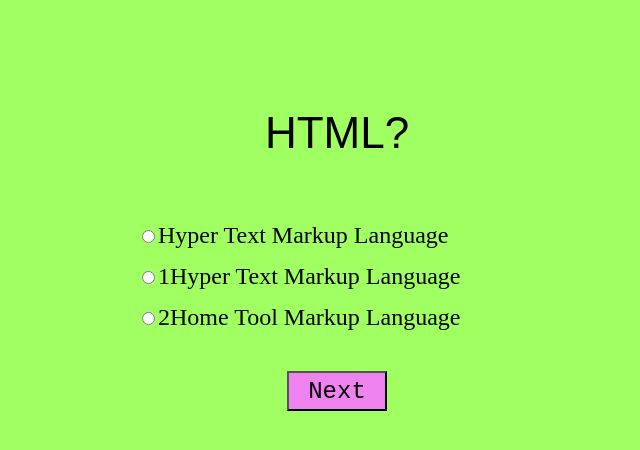
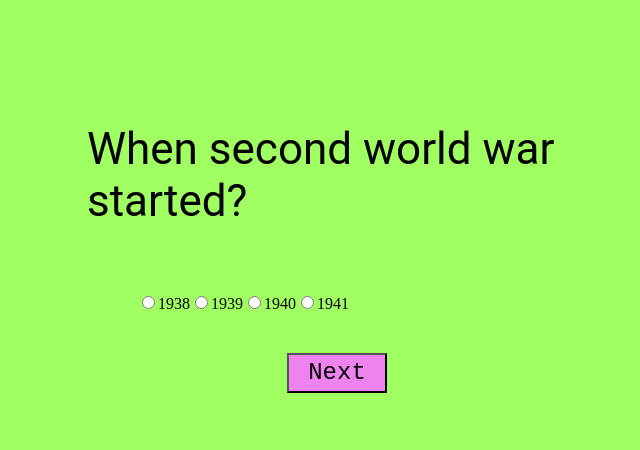
Before and after one commit to Alllvar/Quiz, a React (Create React App) app: page /quiz/1 in a window 1280 px wide. Shown: the top 450 px of the page, without its empty margins (303-943 px from the left). Built offline with nearby package versions, Linux system fonts and the light colour scheme.

Commit message:
added radio and checkbox groups

```diff
--- a/src/components/app.scss
+++ b/src/components/app.scss
@@ -1,3 +1,4 @@
 body {
     background: #a0ff61;
+    overflow: hidden;
 }
--- /dev/null
+++ b/src/components/quiz/checkboxGroup/index.jsx
@@ -0,0 +1,45 @@
+import React from 'react';
+import './index.scss';
+
+class CheckboxGroup extends React.Component {
+    constructor(props) {
+        super(props);
+        this.state = {
+            answer: []
+    }};
+
+    handleChange(e) {
+        const checked = e.target.checked;
+        const value = e.target.value;
+        this.setState({
+            answer: checked ? [...this.state.answer, value] : this.state.answer.filter(el => el !== value )
+        }, () => this.props.handleChange(e, this.props.item.id))
+    }
+
+    renderCheckboxButton(item) {
+
+        return (
+            <label>
+                <input
+                    name={item.id}
+                    type="checkbox"
+                    value={item.id}
+                    onClick={this.handleChange.bind(this)}
+
+                />
+                {item.text}
+            </label>
+        )
+    }
+
+    render() {
+        console.log(this.props.item)
+      return (
+        <div>
+            {this.props.item.answers.map(this.renderCheckboxButton.bind(this))}
+        </div>
+      );
+    }
+}
+
+export default CheckboxGroup;
--- a/src/components/quiz/question/index.jsx
+++ b/src/components/quiz/question/index.jsx
@@ -1,9 +1,27 @@
 import React from 'react';
 import { withRouter } from 'react-router-dom';
-import { QUESTIONS } from '../../../constants';
+import { QUESTIONS, INPUT_TYPES } from '../../../constants';
+import RadioGroup from '../radioGroup';
+import CheckboxGroup from '../checkboxGroup';
 import './index.scss';
 
 class Question extends React.Component {
+    renderAnswers = (question) => {
+        switch(question.inputType) {
+            case INPUT_TYPES.RADIO:
+            return <RadioGroup item={question} handleChange={this.props.handleAnswer} />;
+
+            case INPUT_TYPES.CHECKBOX:
+            return <CheckboxGroup item={question} handleChange={this.props.handleAnswer} />;
+
+            // case INPUT_TYPES.TEXT:
+            // return <TextGroup />;
+
+            // case INPUT_TYPES.SELECT:
+            // return <SelectGroup />;
+        }
+        return null
+    }
     render() {
         const question = QUESTIONS.find(question => question.id === parseInt(this.props.match.params.id, 10));
         const oneQuestion = question.text;
@@ -12,17 +30,8 @@ class Question extends React.Component {
             <div className="question-container">
                 {oneQuestion && <span className="question">{oneQuestion}</span>}
                 <div className="answers">
-                    {question.answers.map(item => (
-                        <div key={item.id} className="answer">
-                            <input
-                                name={question.id}
-                                type="radio"
-                                value={item.id}
-                                onClick={(e) => this.props.handleAnswer(e, question.id)}
-                            />
-                            {item.text}
-                        </div>
-                    ))}
+                    {this.renderAnswers(question)}
+
                     <button className="next-btn" onClick={() => this.props.next(this.props.match.params.id)}>Next</button>
                 </div>
             </div>
--- a/src/components/quiz/question/index.scss
+++ b/src/components/quiz/question/index.scss
@@ -1,3 +1,4 @@
+body {
     .question-container {
         margin-top: 100px;
         height: 300px;
@@ -11,6 +12,7 @@
             font-size: 44px;
             font-family: Arial, Helvetica, sans-serif;
             margin-bottom: 50px;
+            font-family: Roboto, sans-serif;
         }
 
         .answers {
@@ -19,6 +21,7 @@
             .answer {
                 font-size: 24px;
                 margin-top: 14px;
+                font-family: Roboto, sans-serif;
             }
 
             .next-btn {
@@ -38,3 +41,4 @@
             }
         }
     }
+}
--- a/src/components/quiz/quiz.jsx
+++ b/src/components/quiz/quiz.jsx
@@ -8,7 +8,7 @@ import { connect } from "react-redux";
 import { compose } from "redux";
 import { QUESTIONS } from '../../constants';
 import { next } from '../../actions';
-import Question from "./question";
+import Question from './question';
 import './quiz.scss';
 
 const mapStateToProps = (state) => ({
@@ -34,8 +34,9 @@ class Quiz extends React.Component {
     }
 
     handleAnswer(e, questionId) {
+        console.log(e.target)
         this.props.next({
-            [questionId]: e.target.value
+            [questionId]: e.target.value,
         });
     }
 
--- /dev/null
+++ b/src/components/quiz/radioGroup/index.jsx
@@ -0,0 +1,33 @@
+import React from 'react';
+import './index.scss';
+
+class RadioGroup extends React.Component {
+
+    handleChange(e) {
+        this.props.handleChange(e, this.props.item.id)
+    }
+
+    renderRadioButton(item) {
+        return (
+            <label>
+                <input
+                    name={this.props.item.id}
+                    type="radio"
+                    value={item.id}
+                    onClick={this.handleChange.bind(this)}
+                />
+                {item.text}
+            </label>
+        )
+    }
+
+    render() {
+      return (
+        <div>
+            {this.props.item.answers.map(this.renderRadioButton.bind(this))}
+        </div>
+      );
+    }
+}
+
+export default RadioGroup;
--- a/src/components/quiz/result/index.jsx
+++ b/src/components/quiz/result/index.jsx
@@ -2,6 +2,12 @@ import React from 'react';
 import { connect } from 'react-redux'
 import { QUESTIONS } from '../../../constants/index';
 import './index.scss';
+
+const mapStateToProps = (state) => {
+    return {
+        userAnswers: state.answers
+    }
+}
 
 class Result extends React.Component {
     handleQuestion = ({ text, answers, id }) => {
@@ -9,13 +15,14 @@ class Result extends React.Component {
 
         const answerObj = answers.find(answer => answer.id == userAnswers[id]);
         const answerText = answerObj.text;
-        return <div key={id}>{text}: {answerText}</div>;
+        return <div className="answer" key={id}>{text}: {answerText}</div>;
     }
 
     render() {
         return (
             <div className="container">
                 <div className="result-container">
+                    <h1 className="title-result">Ваш результат</h1>
                     {QUESTIONS.map(this.handleQuestion)}
                 </div>
             </div>
@@ -23,10 +30,4 @@ class Result extends React.Component {
     }
 }
 
-const mapStateToProps = (state) => {
-    return {
-        userAnswers: state.answers
-    }
-}
-
 export default connect(mapStateToProps)(Result);
--- a/src/components/quiz/result/index.scss
+++ b/src/components/quiz/result/index.scss
@@ -6,6 +6,14 @@ body {
         display: flex;
         align-items: center;
         flex-direction: column;
-        height: 97.8vh;
+        .title-result {
+            text-align: center;
+            font-family: Roboto, sans-serif;
+        }
+        .answer {
+            margin-top: 110px;
+            font-size: 28px;
+            font-family: Roboto, sans-serif;
+        }
     }
 }
--- a/src/constants/index.js
+++ b/src/constants/index.js
@@ -1,40 +1,128 @@
 export const NEXT = 'NEXT';
+
+export const INPUT_TYPES = {
+    RADIO: 'radio',
+    CHECKBOX: 'checkbox',
+    TEXT: 'text',
+    SELECT: 'select',
+};
 
 export const QUESTIONS = [
     {
-        text: 'HTML?',
         id: 1,
+        text: 'When second world war started?',
+        inputType: INPUT_TYPES.RADIO,
+        correctAnswerId: 2,
         answers: [
-            { text: 'Hyper Text Markup Language', id: 1 },
-            { text: '1Hyper Text Markup Language', id: 2 },
-            { text: '2Home Tool Markup Language', id: 3 }
+            {
+                id: 1,
+                text: '1938'
+            },
+            {
+                id: 2,
+                text: '1939'
+            },
+            {
+                id: 3,
+                text: '1940'
+            },
+            {
+                id: 4,
+                text: '1941'
+            }
         ]
-     },
+    },
     {
-        text: '2213121212',
         id: 2,
+        text: 'What is proper age to buy cigarettes?',
+        inputType: INPUT_TYPES.CHECKBOX,
+        correctAnswerIds: [1,2],
         answers: [
-            { text: 'The World Wide Web Consortium', id: 1 },
-            { text: 'Google', id: 2 },
-            { text: 'Microsoft', id: 3 }
+            {
+                id: 1,
+                text: '19'
+            },
+            {
+                id: 2,
+                text: '18'
+            },
+            {
+                id: 3,
+                text: '17'
+            },
+            {
+                id: 4,
+                text: '12'
+            }
         ]
-     },
+    },
     {
-        text: '321321321312',
+        id: 2,
+        text: 'What is proper age to buy alcohol?',
+        inputType: INPUT_TYPES.SELECT,
+        correctAnswerId: 1,
+        answers: [
+            {
+                id: 1,
+                text: '19'
+            },
+            {
+                id: 2,
+                text: '16'
+            },
+            {
+                id: 3,
+                text: '17'
+            },
+            {
+                id: 4,
+                text: '12'
+            }
+        ]
+    },
+    {
         id: 3,
-        answers: [
-            { text: 'Odesa', id: 1 },
-            { text: 'Kiev', id: 2 },
-            { text: 'Lwiw', id: 3 }
-        ]
-     },
-    {
-        text: '321321sdf321312',
-        id: 4,
-        answers: [
-            { text: 'Zahar', id: 1 },
-            { text: 'Mykola', id: 2 },
-            { text: 'Victor', id: 3 }
-        ]
+        text: 'What is official language in Ukraine',
+        inputType: INPUT_TYPES.TEXT,
+        correctAnswer: 'Ukrainian'
     }
 ];
+
+// export const QUESTIONS = [
+//     {
+//         text: 'Сколько планет в Солнечной системе?',
+//         id: 1,
+//         answers: [
+//             { text: '8', id: 1 },
+//             { text: '9', id: 2 },
+//             { text: '11', id: 3 }
+//         ]
+//      },
+//     {
+//         text: 'Ближайшая к Солнцу планета',
+//         id: 2,
+//         answers: [
+//             { text: 'Юпитер', id: 1 },
+//             { text: 'Плутон', id: 2 },
+//             { text: 'Меркурий', id: 3 }
+//         ]
+//      },
+//     {
+//         text: 'Самая большая планета Солнечной системы',
+//         id: 3,
+//         answers: [
+//             { text: 'Марс', id: 1 },
+//             { text: 'Земля', id: 2 },
+//             { text: 'Юпитер', id: 3 }
+//         ]
+//      },
+//     {
+//         text: 'Какая по счету от Солнца планета Земля?',
+//         id: 4,
+//         answers: [
+//             { text: '5', id: 1 },
+//             { text: '3', id: 2 },
+//             { text: '4', id: 3 }
+//         ]
+//     }
+// ];
--- a/src/reducer.js
+++ b/src/reducer.js
@@ -7,6 +7,7 @@ const initialState = {
 const reducer = (state = initialState, action) => {
     switch (action.type) {
         case NEXT:
+            console.log(state)
             return {
                 ...state,
                 answers: {
```
Also changed, not shown: src/assets/space.jpg (added), src/components/quiz/checkboxGroup/index.scss (added), src/components/quiz/radioGroup/index.scss (added). Lines whose indentation alone changed are shown as unchanged.
